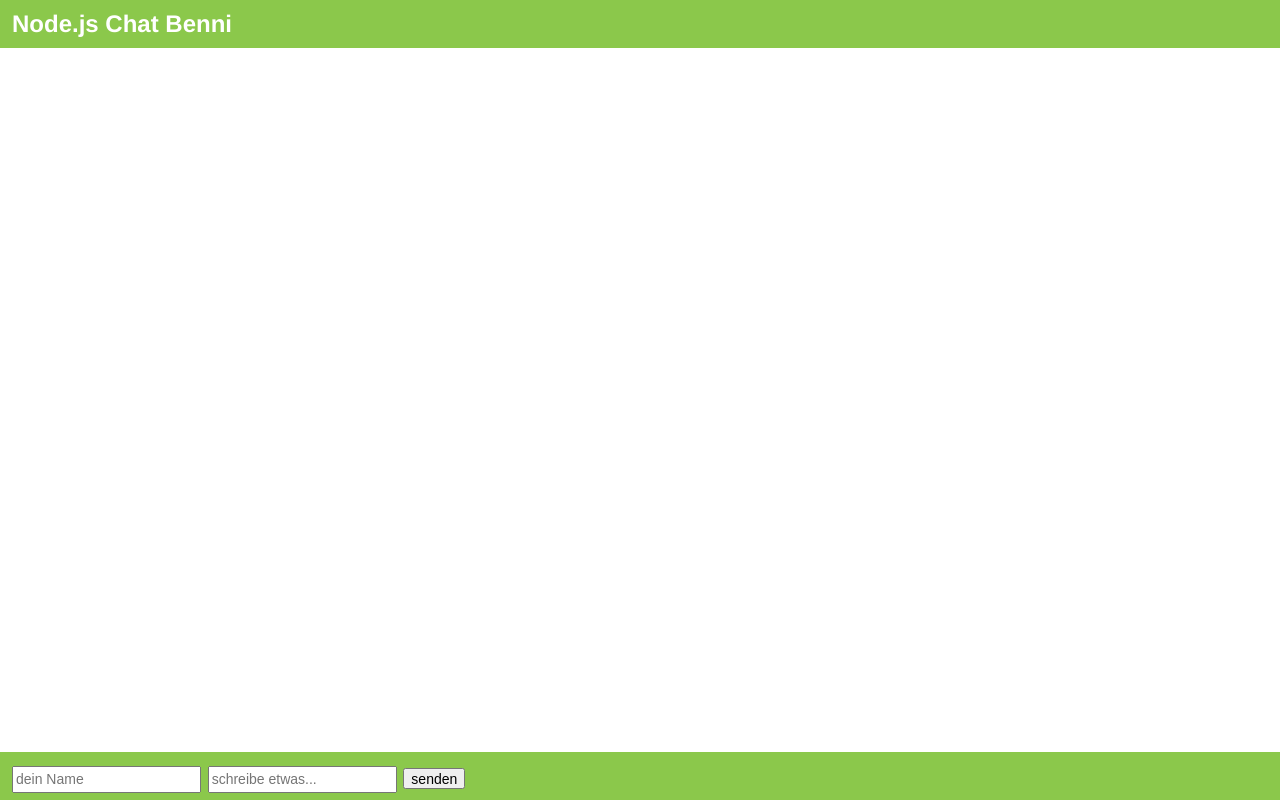
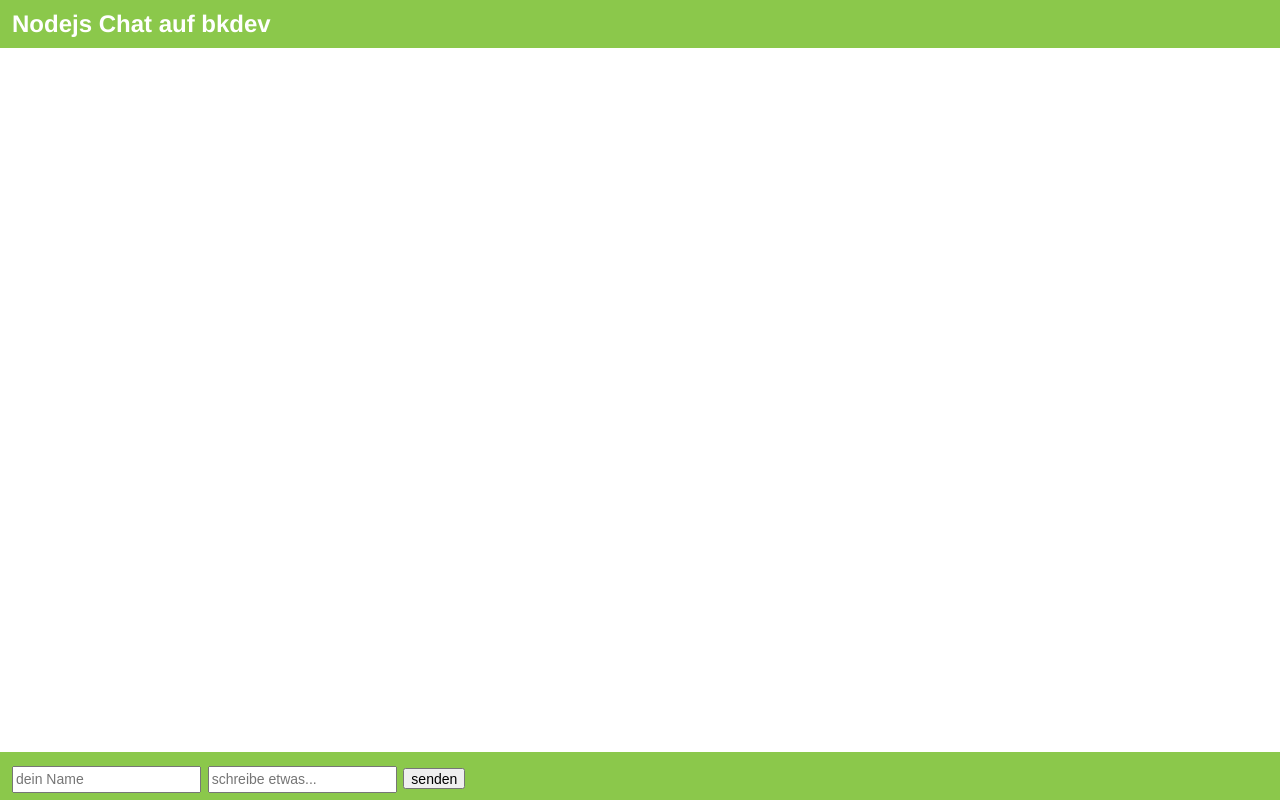
Before and after one commit to bkeckes/nodejschat, a website: page public/index.html in a window 1280 px wide. Drawn offline with nearby package versions, Linux system fonts and the light colour scheme; no server answers.

Commit message:
kleine aenderungen

```diff
--- a/public/index.html
+++ b/public/index.html
@@ -9,7 +9,7 @@
 		<script src="client.js"></script>
 	</head>
 	<body>
-		<header>Node.js Chat Benni</header>
+		<header>Nodejs Chat auf bkdev</header>
 		<ul id="content"></ul>
 		<footer>
 			<input id="name" type="text" placeholder="dein Name" />
--- a/server.js
+++ b/server.js
@@ -24,7 +24,7 @@ app.get('/', function (req, res) {
 // Websocket
 io.sockets.on('connection', function (socket) {
 	// der Client ist verbunden
-	console.log('Ein Client wurde mit dem Server verbunden: '+ socket);
+	console.log('Ein neuer Client wurde mit dem Server verbunden: '+ socket);
 	socket.emit('chat', { zeit: new Date(), text: 'Du bist nun mit dem Server verbunden!' });
 	// wenn ein Benutzer einen Text senden
 	socket.on('chat', function (data) {
```
Also changed, not shown: config.json (line endings or trailing spaces).
